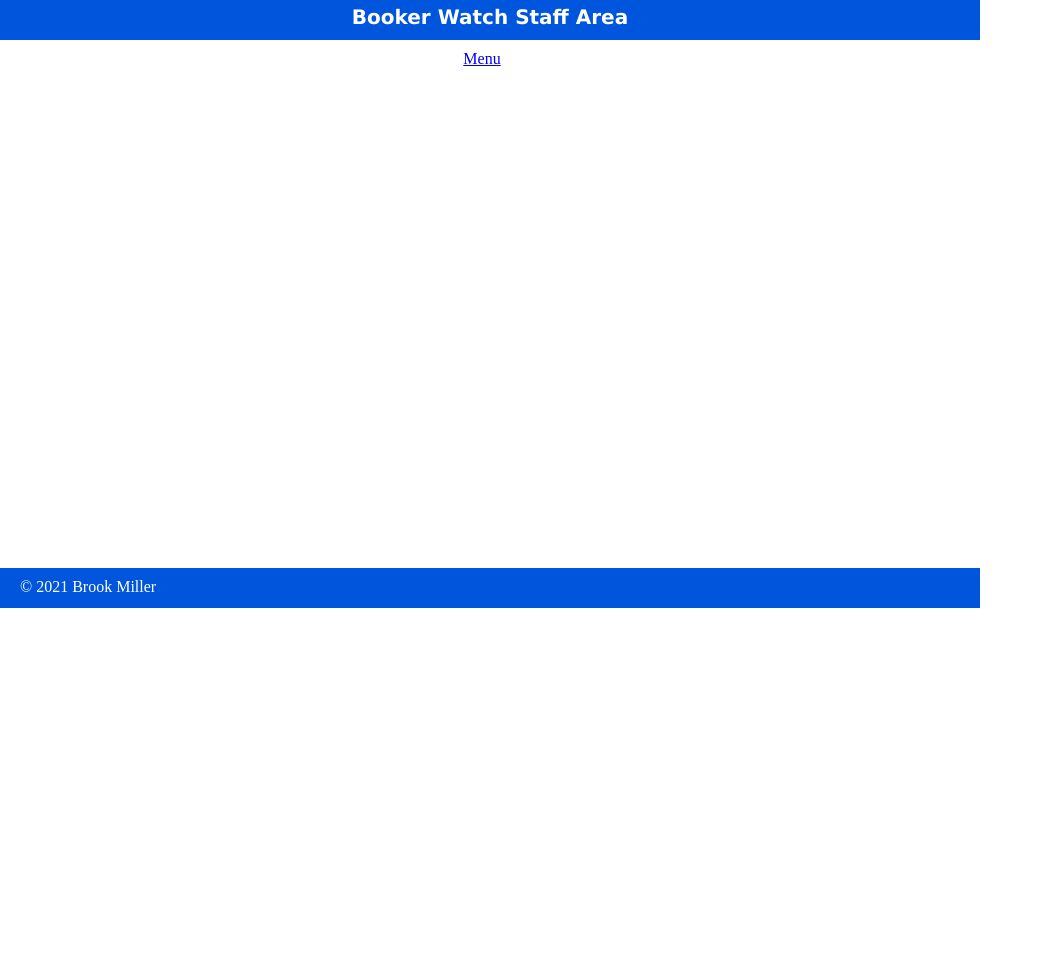
After one commit to millerbrook/booker_mysql_php, a PHP site: page /staff/subjects/index.php in a window 1280 px wide. The commit adds this page. Shown: the whole page, without its empty margins (0-1043 px from the left). Run offline with PHP 8.4, Linux system fonts and the light colour scheme.

Commit message:
Makes paths and reusable header and footer

```diff
--- a/booker_watch/booker_watch/private/initialize.php
+++ b/booker_watch/booker_watch/private/initialize.php
@@ -0,0 +1,12 @@
+<?php
+
+    //Assign file paths to PHP constants
+    // __FILE__ returns the current path to this file
+    // dirname() returns the path to the parent directory
+    define("PRIVATE_PATH", dirname(__FILE__));
+    define("PROJECT_PATH", dirname(PRIVATE_PATH));
+    define("PUBLIC_PATH", PROJECT_PATH . '/public');
+    define("SHARED_PATH", PUBLIC_PATH . '/shared');
+    require_once('functions.php');
+
+?>
--- /dev/null
+++ b/booker_watch/booker_watch/private/shared/staff_footer.php
@@ -0,0 +1,5 @@
+<footer>
+      &copy; <?php echo date('Y'); ?> Brook Miller
+    </footer>
+  </body>
+</html>
--- /dev/null
+++ b/booker_watch/booker_watch/private/shared/staff_header.php
@@ -0,0 +1,23 @@
+<?php
+    if(!isset($page_title)) {
+        $page_title = 'Staff Area';
+    }
+    ?>
+<!doctype html>
+    <html lang="en">
+    <head>
+        <title>BookerWatch - <?php echo $page_title; ?></title>
+        <meta charset="utf-8">
+        <link rel="stylesheet" media="all" href="../stylesheets/staff.css" />
+    </head>
+
+    <body>
+        <header>
+        <h1>Booker Watch Staff Area</h1>
+        </header>
+
+        <navigation>
+        <ul>
+            <li><a href="index.php">Menu</a></li>
+        </ul>
+        </navigation>
--- /dev/null
+++ b/booker_watch/booker_watch/public/staff/subjects/index.php
@@ -0,0 +1,9 @@
+<?php require_once('../../../private/initialize.php'); ?>
+<?php $page_title = 'Subjects'; ?>
+<?php include('../../../private/shared/staff_header.php'); ?>
+
+
+    <div id="content">
+    </div>
+
+<?php include('../../../private/shared/staff_footer.php'); ?>
--- /dev/null
+++ b/booker_watch/booker_watch/public/stylesheets/staff.css
@@ -0,0 +1,130 @@
+html {
+  height: 100%;
+  width: 100%;
+}
+
+body {
+  height: 980px;
+  width: 100%;
+  margin: 0;
+  padding: 0;
+}
+
+header {
+  width: 980px;
+  height: 40px;
+  margin: 0 0 10px 0;
+  padding: 0;
+  background: #0055DD;
+  color: white;
+}
+
+header h1 {
+  margin: 0;
+  padding: 5px;
+  font-size: 20px;
+  font-family: Verdana, Arial, Helvetica, sans-serif;
+  text-align: center;
+}
+
+navigation {
+  width: 980px;
+  margin: 0;
+  padding: 0;
+  text-align: center;
+}
+
+navigation ul {
+  width: 980px;
+  list-style: none;
+  padding: 0;
+  margin: 0;
+}
+
+navigation ul li {
+  display: inline;
+  margin-right: 1em;
+}
+
+#content {
+  width: 920px;
+  min-height: 500px;
+  padding: 0 30px;
+}
+
+footer {
+  width: 940px;
+  height: 20px;
+  margin: 0 0 10px 0;
+  padding: 10px 20px;
+  background: #0055DD;
+  color: white;
+}
+
+/* Actions */
+
+.actions {
+  margin-bottom: 1em;
+}
+
+
+/* Lists */
+
+table {
+  border-collapse: collapse;
+  vertical-align: top;
+}
+
+table.list {
+  width: 100%;
+}
+
+table.list tr td {
+  border: 1px solid #999999;
+}
+
+table.list tr th {
+  border: 1px solid #0055DD;
+  background: #0055DD;
+  color: white;
+  text-align: left;
+}
+
+/* Forms */
+
+dl {
+  clear: both;
+  overflow: hidden;
+  margin: 0.5em 0;
+}
+
+dt {
+  float: left;
+  font-weight: bold;
+  width: 125px;
+}
+
+dd {
+  float: left;
+  margin-left: 1em;
+}
+
+#operations {
+  clear: both;
+  margin: 1em 0 1em 75px;
+}
+
+/* Errors */
+
+.errors {
+  display: inline-block;
+  border: 2px solid red;
+  color: red;
+  padding: 1em;
+  margin-bottom: 1em;
+}
+
+.errors ul {
+  margin-bottom: 0;
+  padding-left: 1em;
+}
```
Also changed, not shown: booker_watch/booker_watch/public/staff/index.php (+6 -21 lines).
